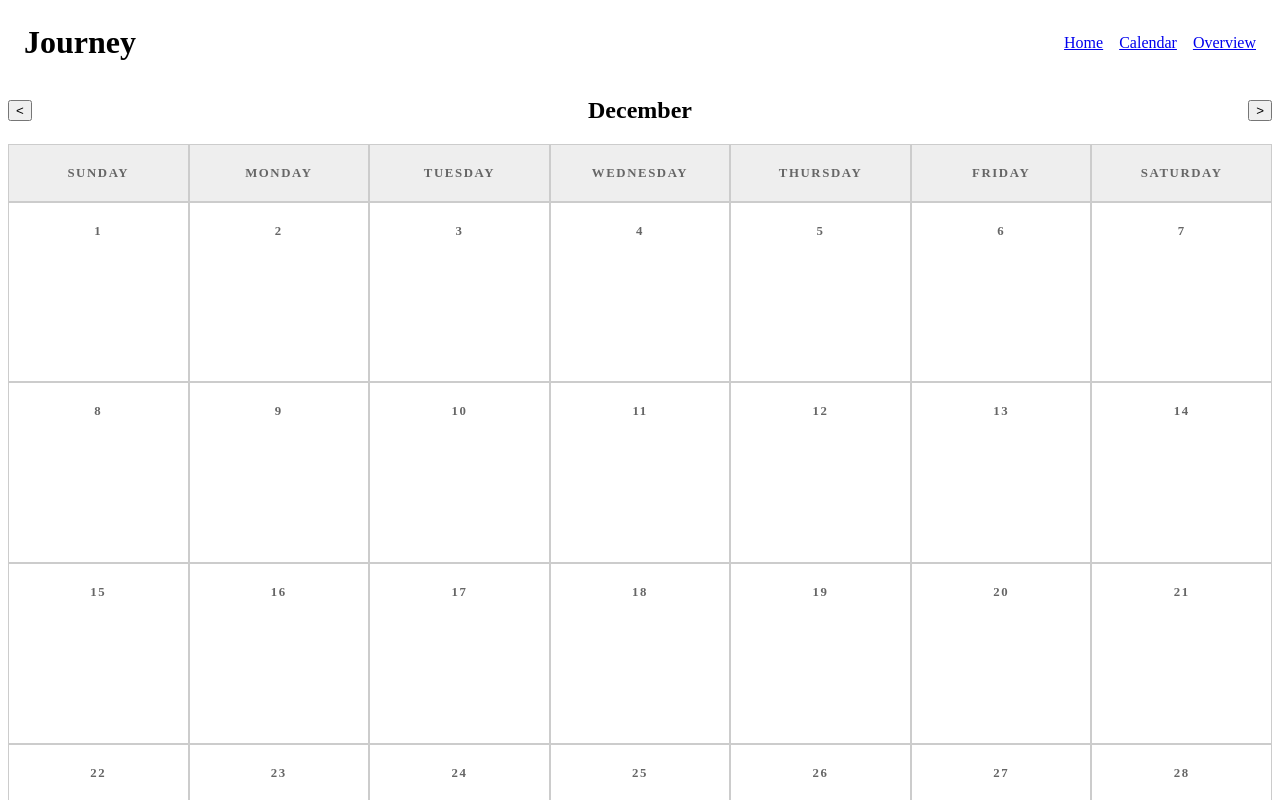
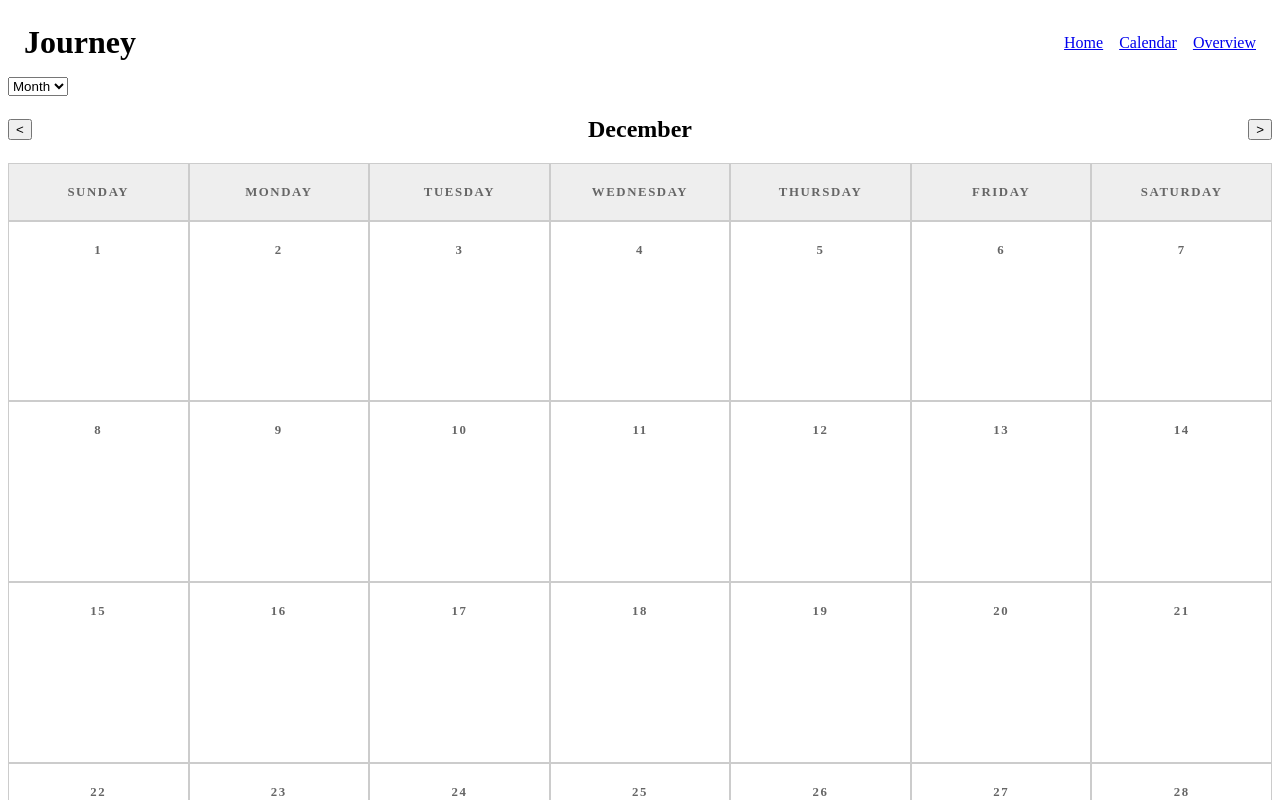
Before and after one commit to minischetti/journey, a Nuxt app in the folder vue/journey/: page /calendar in a window 1280 px wide. Shown: the top 800 px of the page. Built offline with nearby package versions, Linux system fonts and the light colour scheme.

Commit message:
Update calendar

```diff
--- a/vue/journey/pages/calendar.vue
+++ b/vue/journey/pages/calendar.vue
@@ -1,5 +1,24 @@
 <template>
     <div>
-        <Calendar/>
+        <!-- Select for day, week, month, year views -->
+        <select v-model="view">
+            <option value="Day">Day</option>
+            <option value="Week">Week</option>
+            <option value="Month">Month</option>
+            <option value="Year">Year</option>
+        </select>
+
+        <!-- Calendar -->
+        <Calendar view="{{ view  }}"/>
     </div>
 </template>
+<script setup lang="ts">
+    import { ref } from "vue";
+    enum CalendarView {
+        Day = "Day",
+        Week = "Week",
+        Month = "Month",
+        Year = "Year",
+    }
+    const view = ref(CalendarView.Month);
+</script>
```
